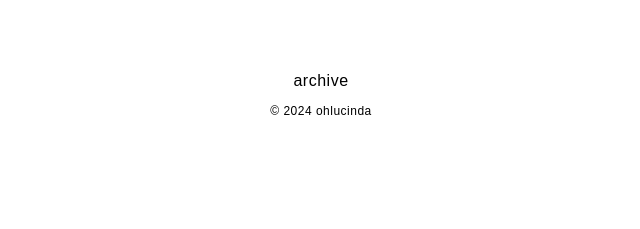
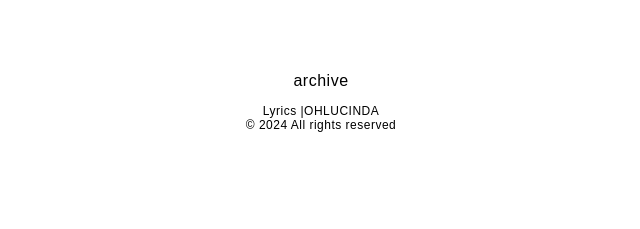
Before and after one commit to ohlucinda/gem-dtp, a Jekyll site: the page built from _posts/2026-05-21-花より実.md, in a window 1280 px wide. Shown: the part 1815-2044 px from the top of the page, without its empty margins (319-959 px from the left). Built offline with Jekyll 4.4.1, drawn with Linux system fonts in a browser that asks for light colours; some web fonts are replaced.

Commit message:
Update post.html

```diff
--- a/_layouts/post.html
+++ b/_layouts/post.html
@@ -185,7 +185,9 @@ photos and words
 
   <br><br>
 
-  © 2024 ohlucinda
+ <div class="links"><a href="https://lyrics.ohlucinda.com" target="_blank">Lyrics</a> |<a href="https://ohlucinda.com" target="_blank">OHLUCINDA</a></div>
+
+  <div class="copyright">© 2024 All rights reserved</div>
 
 </footer>
 
```
